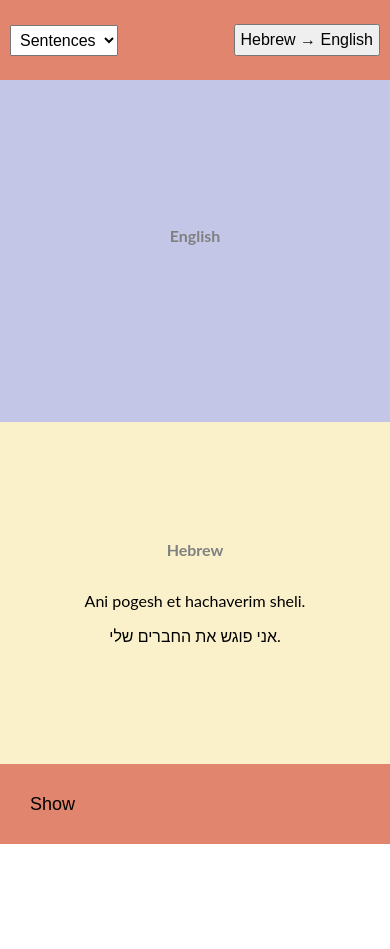
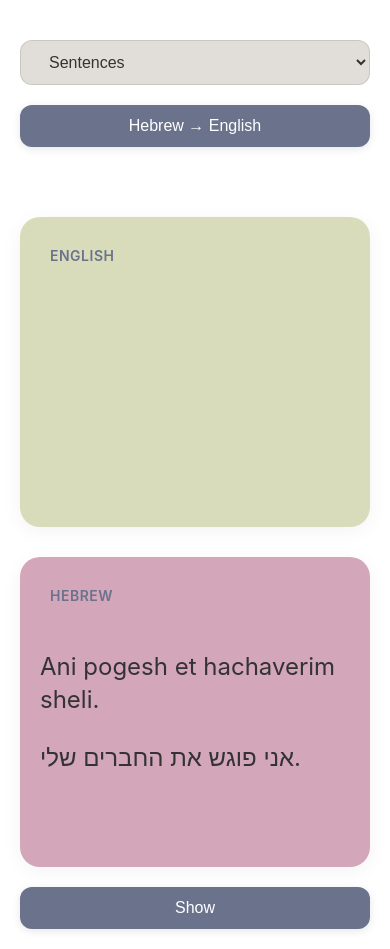
Before and after one commit to Language-Applications/HebrewApplication, a plain HTML site: page index.html in a window 390 px wide. Both pictures are taken after a click on the button "English → Hebrew". Before the commit the page ends 844 px from the top, so only its background shows below. Drawn offline with Linux system fonts and the light colour scheme; a web font is replaced by a local one.

Commit message:
fully updated

```diff
--- a/index.html
+++ b/index.html
@@ -5,33 +5,48 @@
     <meta name="viewport" content="width=device-width, initial-scale=1.0">
     <title>Language Learning App</title>
     <link rel="stylesheet" href="styles.css">
+    <link href="https://fonts.googleapis.com/css2?family=SF+Pro+Display:wght@400;500;600&display=swap" rel="stylesheet">
 </head>
 <body>
+    <div class="app-container">
         <header>
-        <select id="category-select">
+            <div class="control-group">
+                <select id="category-select" class="glass-select">
                     <option value="sentences">Sentences</option>
                     <option value="verbs">Verbs</option>
                     <option value="nouns">Nouns</option>
                     <option value="adjectives">Adjectives</option>
                 </select>
-        <button id="switch-direction">English → Hebrew</button>
+                <button id="switch-direction" class="direction-button">
+                    <span class="button-text">English → Hebrew</span>
+                </button>
+            </div>
         </header>
 
         <main>
-        <div id="english-section">
-            <p class="section-label">English</p>
+            <div class="card-container">
+                <div id="english-section" class="language-card">
+                    <span class="section-label">English</span>
+                    <div class="content-area">
                         <p id="english-text"></p>
                     </div>
-        <div id="hebrew-section">
-            <p class="section-label">Hebrew</p>
+                </div>
+
+                <div id="hebrew-section" class="language-card">
+                    <span class="section-label">Hebrew</span>
+                    <div class="content-area">
                         <div id="hebrew-content"></div>
+                    </div>
+                </div>
             </div>
         </main>
 
         <footer>
-        <button id="show-continue">Show</button>
+            <button id="show-continue" class="action-button">
+                <span class="button-text">Show</span>
+            </button>
         </footer>
-
+    </div>
     <script src="script.js"></script>
 </body>
 </html>
--- a/script.js
+++ b/script.js
@@ -1,134 +1,192 @@
-let currentCategory = "sentences";
-let data = [];
-let currentIndex = 0;
-let isRevealed = false;
-let isEnglishToHebrew = true;
+// Animation configuration
+const FADE_DURATION = 300;
 
-// Load initial category
+// Enhanced state management
+const state = {
+    currentCategory: "sentences",
+    data: [],
+    currentIndex: 0,
+    isRevealed: false,
+    isEnglishToHebrew: true
+};
+
+// Initialize animations
+const fadeIn = (element) => {
+    element.style.opacity = 0;
+    element.style.transition = `opacity ${FADE_DURATION}ms ease`;
+    setTimeout(() => element.style.opacity = 1, 50);
+};
+
+const fadeOut = (element) => {
+    element.style.opacity = 0;
+    element.style.transition = `opacity ${FADE_DURATION}ms ease`;
+};
+
+// Enhanced UI updates
+const updateUI = () => {
+    if (state.data.length === 0) return;
+
+    const entry = state.data[state.currentIndex];
+    const englishText = document.getElementById("english-text");
+    const hebrewContent = document.getElementById("hebrew-content");
+
+    fadeOut(englishText);
+    fadeOut(hebrewContent);
+
+    setTimeout(() => {
+        if (state.isEnglishToHebrew) {
+            englishText.innerText = entry.english;
+            hebrewContent.innerHTML = "";
+        } else {
+            englishText.innerText = "";
+            hebrewContent.innerHTML = formatHebrewContent(entry);
+        }
+
+        fadeIn(englishText);
+        fadeIn(hebrewContent);
+    }, FADE_DURATION);
+};
+
+// Event Listeners
 document.addEventListener("DOMContentLoaded", () => {
-    loadData(currentCategory);
+    loadData(state.currentCategory);
+    initializeEventListeners();
 });
 
-// Handle category selection change
+const initializeEventListeners = () => {
+    // Category selection
     document.getElementById("category-select").addEventListener("change", function() {
-    currentCategory = this.value;
-    currentIndex = 0;
-    isRevealed = false;
-    document.getElementById("show-continue").innerText = "Show";
-    loadData(currentCategory);
+        state.currentCategory = this.value;
+        state.currentIndex = 0;
+        state.isRevealed = false;
+        updateButtonText("Show");
+        loadData(state.currentCategory);
     });
 
-// Handle direction switching
+    // Direction switching
     document.getElementById("switch-direction").addEventListener("click", function() {
-    isEnglishToHebrew = !isEnglishToHebrew;
-    this.innerText = isEnglishToHebrew ? "English → Hebrew" : "Hebrew → English";
+        state.isEnglishToHebrew = !state.isEnglishToHebrew;
+        this.querySelector('.button-text').innerText =
+            state.isEnglishToHebrew ? "English → Hebrew" : "Hebrew → English";
         updateUI();
     });
 
-// Handle "Show / Continue" button
+    // Show/Continue button
     document.getElementById("show-continue").addEventListener("click", function() {
-    if (!isRevealed) {
-        if(isEnglishToHebrew){
+        if (!state.isRevealed) {
+            if(state.isEnglishToHebrew) {
                 showHebrew();
-        }
-        else{
+            } else {
                 showEnglish();
             }
-        this.innerText = "Continue";
-        isRevealed = true;
+            updateButtonText("Continue");
+            state.isRevealed = true;
         } else {
             nextCard();
-        this.innerText = "Show";
-        isRevealed = false;
+            updateButtonText("Show");
+            state.isRevealed = false;
         }
     });
+};
 
-// Load JSON data
-function loadData(category) {
-    fetch(`input_data/${category}.json`)
-        .then(response => response.json())
-        .then(jsonData => {
-            data = jsonData;
+// Helper functions
+const updateButtonText = (text) => {
+    const button = document.getElementById("show-continue");
+    fadeOut(button);
+    setTimeout(() => {
+        button.querySelector('.button-text').innerText = text;
+        fadeIn(button);
+    }, FADE_DURATION);
+};
+
+const loadData = async (category) => {
+    try {
+        const response = await fetch(`input_data/${category}.json`);
+        state.data = await response.json();
         updateUI();
-        });
+    } catch (error) {
+        console.error('Error loading data:', error);
     }
+};
 
-// // Update UI with current data
-// function updateUI() {
-//     if (data.length === 0) return;
+const showHebrew = () => {
+    const hebrewDiv = document.getElementById("hebrew-content");
+    const content = formatHebrewContent(state.data[state.currentIndex]);
+    fadeOut(hebrewDiv);
+    setTimeout(() => {
+        hebrewDiv.innerHTML = content;
+        fadeIn(hebrewDiv);
+    }, FADE_DURATION);
+};
 
-//     let entry = data[currentIndex];
-//     document.getElementById("english-text").innerText = isEnglishToHebrew ? entry.english : getHebrewText(entry);
-//     document.getElementById("hebrew-content").innerHTML = "";
-// }
+const showEnglish = () => {
+    const englishDiv = document.getElementById("english-text");
+    const content = state.data[state.currentIndex].english;
+    fadeOut(englishDiv);
+    setTimeout(() => {
+        englishDiv.innerHTML = content;
+        fadeIn(englishDiv);
+    }, FADE_DURATION);
+};
 
-function updateUI() {
-    if (data.length === 0) return;
+const nextCard = () => {
+    state.currentIndex = (state.currentIndex + 1) % state.data.length;
+    updateUI();
+};
 
-    let entry = data[currentIndex];
-    console.log("Current Entry:", entry); // Debugging log
+// Format Hebrew content based on category
+const formatHebrewContent = (entry) => {
+    const templates = {
+        sentences: () => `
+            <div class="hebrew-text">
+                <p class="spoken">${entry.hebrew_spoken}</p>
+                <p class="letters">${entry.hebrew_letters}</p>
+            </div>`,
+        nouns: () => `
+            <div class="hebrew-text">
+                <div class="form-group">
+                    <span class="label">Singular:</span>
+                    <span class="spoken">${entry.hebrew_spoken_singular}</span>
+                    <span class="letters">(${entry.hebrew_letters_singular})</span>
+                </div>
+                <div class="form-group">
+                    <span class="label">Plural:</span>
+                    <span class="spoken">${entry.hebrew_spoken_plural}</span>
+                    <span class="letters">(${entry.hebrew_letters_plural})</span>
+                </div>
+            </div>`,
+        verbs: () => `
+            <div class="hebrew-text">
+                <div class="form-group">
+                    <span class="label">General:</span>
+                    <span class="spoken">${entry.hebrew_spoken_general}</span>
+                    <span class="letters">(${entry.hebrew_letters_general})</span>
+                </div>
+                <div class="form-group">
+                    <span class="label">He:</span>
+                    <span class="spoken">${entry.hebrew_spoken_he}</span>
+                    <span class="letters">(${entry.hebrew_letters_he})</span>
+                </div>
+                <div class="form-group">
+                    <span class="label">She:</span>
+                    <span class="spoken">${entry.hebrew_spoken_she}</span>
+                    <span class="letters">(${entry.hebrew_letters_she})</span>
+                </div>
+            </div>`,
+        adjectives: () => `
+            <div class="hebrew-text">
+                <div class="form-group">
+                    <span class="label">Male:</span>
+                    <span class="spoken">${entry.hebrew_spoken_male}</span>
+                    <span class="letters">(${entry.hebrew_letters_male})</span>
+                </div>
+                <div class="form-group">
+                    <span class="label">Female:</span>
+                    <span class="spoken">${entry.hebrew_spoken_female}</span>
+                    <span class="letters">(${entry.hebrew_letters_female})</span>
+                </div>
+            </div>`
+    };
 
-    if (isEnglishToHebrew) {
-        document.getElementById("english-text").innerText = entry.english;
-        document.getElementById("hebrew-content").innerHTML = "";
-    } else {
-        document.getElementById("english-text").innerText = ""; // Keep English box empty
-        document.getElementById("hebrew-content").innerHTML = formatHebrewContent(entry);
-    }
-}
-
-// Show Hebrew content
-function showHebrew() {
-    let entry = data[currentIndex];
-    let hebrewDiv = document.getElementById("hebrew-content");
-    hebrewDiv.innerHTML = formatHebrewContent(entry);
-}
-
-// Show Hebrew content
-function showEnglish() {
-    let entry = data[currentIndex];
-    let englishDiv = document.getElementById("english-content");
-    englishDiv.innerHTML = entry.english;
-}
-
-// Move to the next card
-function nextCard() {
-    currentIndex = (currentIndex + 1) % data.length;
-    updateUI();
-}
-
-// Get Hebrew text based on category
-function getHebrewText(entry) {
-    switch (currentCategory) {
-        case "sentences":
-            return entry.hebrew_spoken;
-        case "nouns":
-            return entry.hebrew_spoken_singular;
-        case "verbs":
-            return entry.hebrew_spoken_general;
-        case "adjectives":
-            return entry.hebrew_spoken_male;
-        default:
-            return "";
-    }
-}
-
-// Format Hebrew content for different categories
-function formatHebrewContent(entry) {
-    switch (currentCategory) {
-        case "sentences":
-            return `<p>${entry.hebrew_spoken}</p><p>${entry.hebrew_letters}</p>`;
-        case "nouns":
-            return `<div><strong>Singular:</strong> ${entry.hebrew_spoken_singular} (${entry.hebrew_letters_singular})</div>
-                    <div><strong>Plural:</strong> ${entry.hebrew_spoken_plural} (${entry.hebrew_letters_plural})</div>`;
-        case "verbs":
-            return `<div><strong>General:</strong> ${entry.hebrew_spoken_general} (${entry.hebrew_letters_general})</div>
-                    <div><strong>He:</strong> ${entry.hebrew_spoken_he} (${entry.hebrew_letters_he})</div>
-                    <div><strong>She:</strong> ${entry.hebrew_spoken_she} (${entry.hebrew_letters_she})</div>`;
-        case "adjectives":
-            return `<div><strong>Male:</strong> ${entry.hebrew_spoken_male} (${entry.hebrew_letters_male})</div>
-                    <div><strong>Female:</strong> ${entry.hebrew_spoken_female} (${entry.hebrew_letters_female})</div>`;
-        default:
-            return "";
-    }
-}
+    return templates[state.currentCategory]?.() || "";
+};
--- a/styles.css
+++ b/styles.css
@@ -1,114 +1,169 @@
-/* body {
-    font-family: 'Lato', sans-serif;
+:root {
+    --color-primary: #6A728C;    /* Primary slate blue */
+    --color-secondary: #D9DCBB;  /* Light sage */
+    --color-tertiary: #E1DED9;   /* Light gray */
+    --color-quaternary: #B6A69A; /* Taupe */
+    --color-quinary: #D3A6B9;    /* Dusty rose */
+    --background-color: #FFFFFF;
+    --section-height: 300px;     /* Standardized section height parameter */
+}
+
+body {
+    font-family: 'SF Pro Display', -apple-system, BlinkMacSystemFont, sans-serif;
     margin: 0;
     padding: 0;
-    text-align: center;
-}
-
-header, footer {
-    background-color: #E2856E;
-    padding: 10px;
-    display: flex;
-    justify-content: space-between;
-    align-items: center;
-}
-
-header select, header button {
-    font-size: 16px;
-    padding: 5px;
-}
-
-main {
-    display: flex;
-    flex-direction: column;
-    align-items: center;
-}
-
-#english-section {
-    background-color: #C4C6E7;
-    width: 80%;
-    padding: 20px;
-    margin: 10px 0;
-}
-
-#hebrew-section {
-    background-color: #FAF0CA;
-    width: 80%;
-    padding: 20px;
-}
-
-.section-label {
-    font-weight: bold;
-    color: gray;
-}
-
-footer button {
-    font-size: 18px;
-    padding: 10px 20px;
-    background-color: #E2856E;
-    border: none;
-    cursor: pointer;
-} */
-body {
-    font-family: 'Lato', sans-serif;
-    margin: 0;
-    padding: 0;
-    text-align: center;
-    height: 100vh;
+    background-color: var(--background-color);
+    color: #333;
+    min-height: 100vh;
     display: flex;
     flex-direction: column;
 }
 
-header, footer {
-    background-color: #E2856E;
-    padding: 10px;
+.app-container {
+    max-width: 1200px;
+    margin: 0 auto;
+    padding: 20px;
+    width: 100%;
+    box-sizing: border-box;
     display: flex;
-    justify-content: space-between;
-    align-items: center;
-    flex-shrink: 0;
-    height: 60px;
+    flex-direction: column;
+    min-height: 100vh;
 }
 
-header select, header button {
-    font-size: 16px;
-    padding: 5px;
+header {
+    padding: 20px 0;
+    margin-bottom: 30px;
 }
 
-main {
+.control-group {
+    display: flex;
+    gap: 20px;
+    justify-content: center;
+    align-items: stretch;
+}
+
+.glass-select {
+    background: var(--color-tertiary);
+    border: 1px solid rgba(0, 0, 0, 0.1);
+    border-radius: 12px;
+    padding: 12px 24px;
+    font-size: 16px;
+    color: #333;
+    cursor: pointer;
+}
+
+.direction-button, .action-button {
+    background: var(--color-primary);
+    color: white;
+    border: none;
+    border-radius: 12px;
+    padding: 12px 24px;
+    font-size: 16px;
+    cursor: pointer;
+    box-shadow: 0 2px 8px rgba(0, 0, 0, 0.1);
+    flex: 1;
+    min-width: 120px;
+}
+
+.card-container {
+    display: flex;
+    flex-direction: column;
+    gap: 30px;
+    flex: 1;
+    padding: 20px 0;
+}
+
+.language-card {
+    background: white;
+    border-radius: 20px;
+    padding: 30px;
+    box-shadow: 0 4px 20px rgba(0, 0, 0, 0.05);
     flex: 1;
     display: flex;
     flex-direction: column;
-    justify-content: space-between;
-    width: 100%;
+}
+
+#english-section, #hebrew-section {
+    height: var(--section-height);
+    min-height: var(--section-height);
+    max-height: var(--section-height);
+    position: relative;
     overflow: hidden;
 }
 
-#english-section, #hebrew-section {
-    flex: 1;
-    width: 100%;
-    display: flex;
-    flex-direction: column;
-    justify-content: center;
-    align-items: center;
-}
-
 #english-section {
-    background-color: #C4C6E7;
+    background: var(--color-secondary);
 }
 
 #hebrew-section {
-    background-color: #FAF0CA;
+    background: var(--color-quinary);
 }
 
 .section-label {
-    font-weight: bold;
-    color: gray;
+    font-size: 14px;
+    font-weight: 600;
+    color: var(--color-primary);
+    margin-bottom: 15px;
+    text-transform: uppercase;
+    letter-spacing: 0.5px;
 }
 
-footer button {
-    font-size: 18px;
-    padding: 10px 20px;
-    background-color: #E2856E;
-    border: none;
-    cursor: pointer;
+.content-area {
+    position: absolute;
+    top: 0;
+    left: 0;
+    right: 0;
+    bottom: 0;
+    display: flex;
+    align-items: center;
+    justify-content: center;
+    font-size: 24px;
+    line-height: 1.4;
+    padding: 20px;
+    overflow-y: auto;
 }
+
+.hebrew-text {
+    width: 100%;
+}
+
+.form-group {
+    margin-bottom: 15px;
+    padding: 10px;
+}
+
+.label {
+    font-weight: 600;
+    color: var(--color-primary);
+    margin-right: 10px;
+}
+
+.spoken, .letters {
+    margin-right: 8px;
+}
+
+@media (min-width: 768px) {
+    .card-container {
+        flex-direction: row;
+    }
+
+    .language-card {
+        width: 50%;
+    }
+}
+
+@media (max-width: 767px) {
+    .control-group {
+        flex-direction: column;
+    }
+
+    .glass-select,
+    .direction-button,
+    .action-button {
+        width: 100%;
+    }
+
+    :root {
+        --section-height: 250px;  /* Adjusted height for mobile viewport */
+    }
+}
```
Also changed, not shown: 2 other files. Lines whose indentation alone changed are shown as unchanged.
